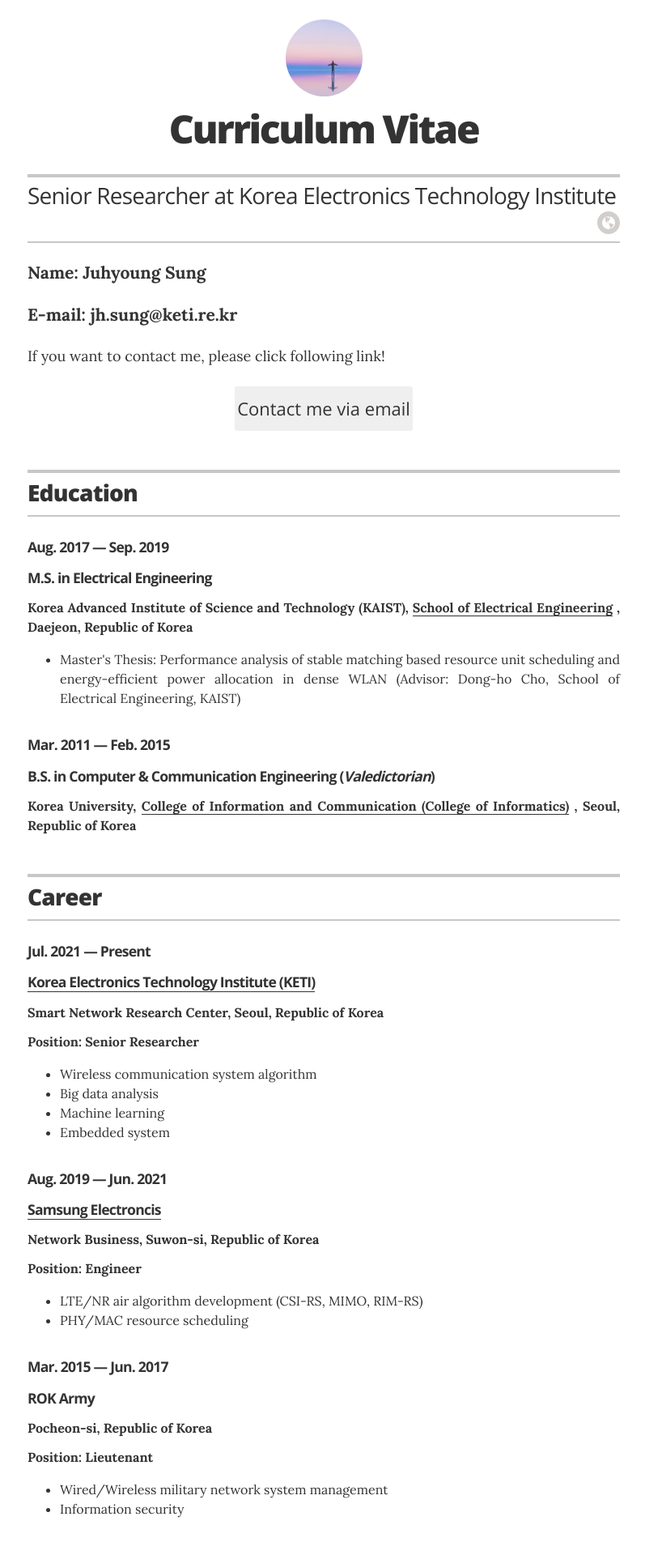
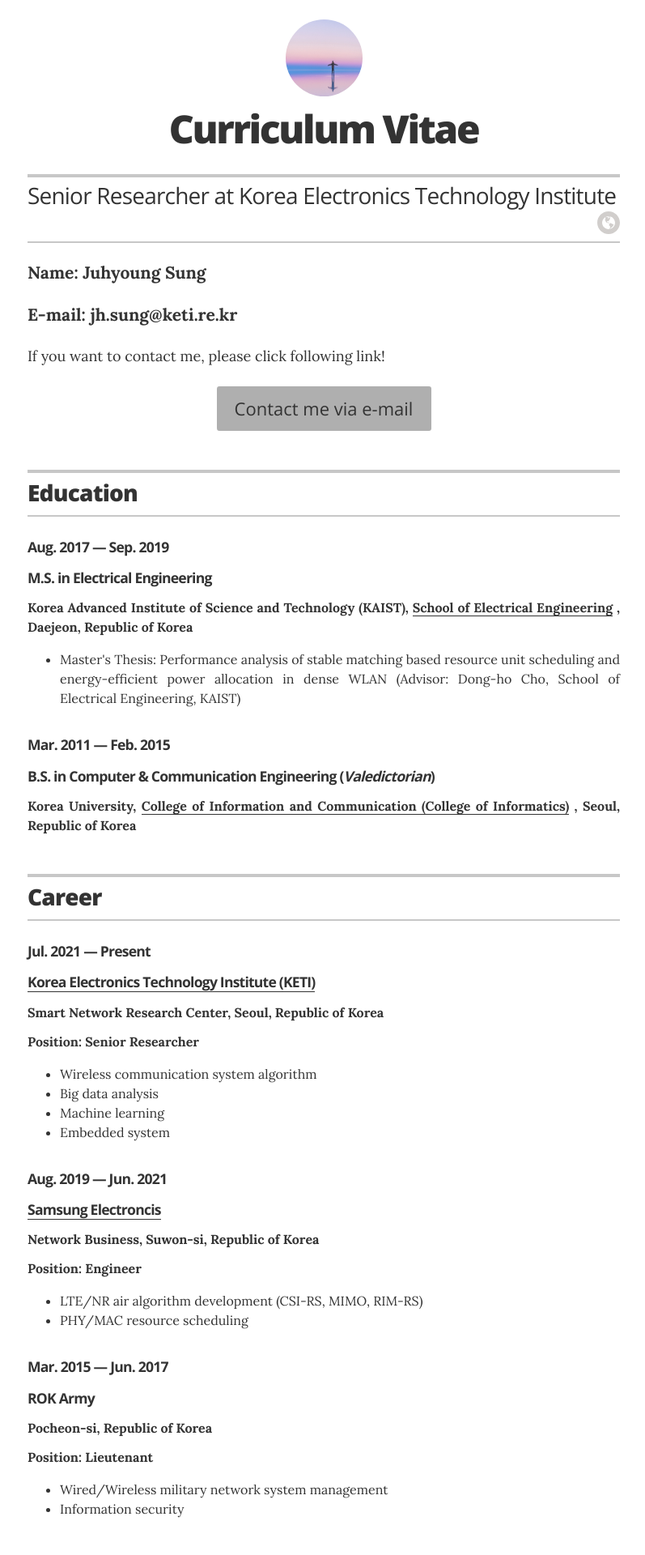
Before and after one commit to friendlyvillain/digital_cv, a Jekyll site: the page built from index.html, in a window 1280 px wide. Shown: the top 1920 px of the page at 81% size, without its empty margins (240-1037 px from the left). Built offline with Jekyll 4.4.1, drawn with Linux system fonts in a browser that asks for light colours.

Commit message:
contact button

```diff
--- a/_layouts/resume.html
+++ b/_layouts/resume.html
@@ -40,7 +40,7 @@
         </div>
 
         {% if site.resume_looking_for_work == 'yes' %}
-        <a href="mailto:{{ site.resume_contact_email }}" class="contact-button no-print" itemprop="email">Contact me via email</a>
+        <a href="mailto:{{ site.resume_contact_email }}" class="contact-button no-print" itemprop="email">Contact me via e-mail</a>
         {% elsif site.resume_looking_for_work == 'no' %}
         <a class="contact-button not-looking no-print">I'm not looking for work right now.</a>
         {% else %}
--- a/_sass/_resume.scss
+++ b/_sass/_resume.scss
@@ -111,14 +111,14 @@
 
 .contact-button {
   @include border-radius(3px);
-  background-color: #efefef;
+  background-color: #afafaf;
   text-decoration: none;
   text-align: center;
   display: block;
   margin: 1.5rem auto;
-  width: 220px;
+  width: 265px;
   font-size: 1.375rem;
-  @include sans_light;
+  @include sans;
   color: #333;
   line-height: 55px;
   @include transition(all .2s ease);
```
